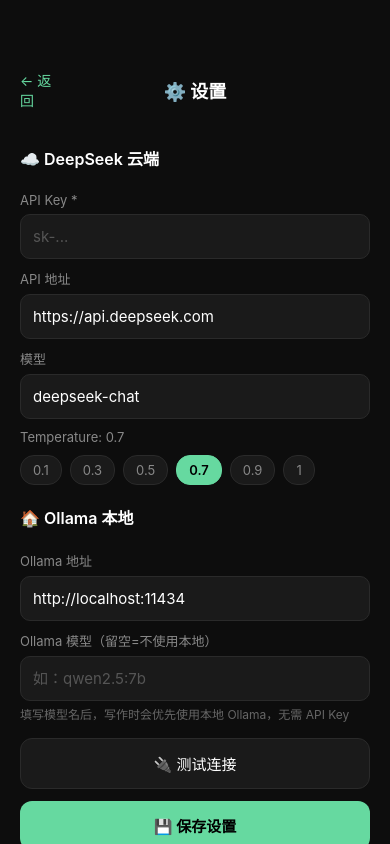
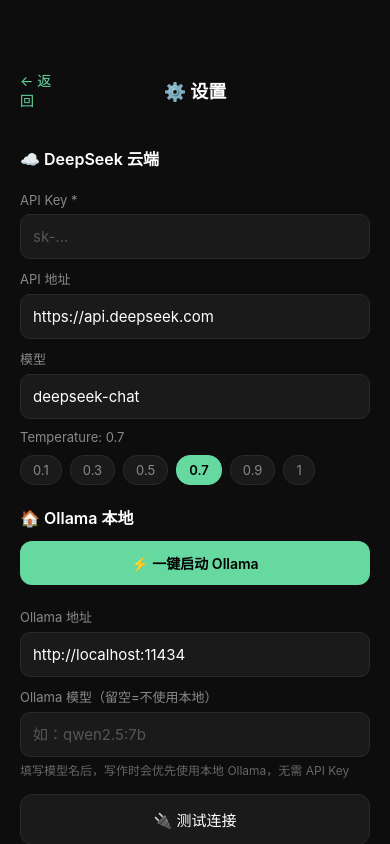
Before and after one commit to abuaibobo-dev/miaobi, a React Native app: screen /Settings in a window 390 px wide. Built offline with nearby package versions, Linux system fonts and the light colour scheme.

Commit message:
fix: 设置页一键启动Ollama按钮 + TS修复

```diff
--- a/package.json
+++ b/package.json
@@ -9,6 +9,7 @@
     "expo": "~57.0.14",
     "expo-document-picker": "~57.0.1",
     "expo-file-system": "~57.0.4",
+    "expo-intent-launcher": "~57.0.1",
     "expo-sharing": "~57.0.13",
     "expo-status-bar": "~57.0.1",
     "react": "19.2.3",
--- a/src/screens/SettingsScreen.tsx
+++ b/src/screens/SettingsScreen.tsx
@@ -96,6 +96,17 @@
 
       {/* Ollama */}
       <Text style={styles.section}>🏠 Ollama 本地</Text>
+      <TouchableOpacity style={styles.ollamaStartBtn} onPress={async () => {
+        try {
+          const { Linking } = await import('react-native');
+          await Linking.openURL('https://termux.com');
+          Alert.alert('💡 提示', '请在 Termux 中执行：ollama serve &\n\n执行后返回 App 点击「测试连接」验证');
+        } catch {
+          Alert.alert('⚠️ 无法打开 Termux', '请手动打开 Termux 并执行：ollama serve &');
+        }
+      }}>
+        <Text style={styles.ollamaStartBtnText}>⚡ 一键启动 Ollama</Text>
+      </TouchableOpacity>
       <Text style={styles.label}>Ollama 地址</Text>
       <TextInput style={styles.input} value={ollamaUrl} onChangeText={setOllamaUrl} placeholder="http://localhost:11434" placeholderTextColor="#555" autoCapitalize="none" />
       <Text style={styles.label}>Ollama 模型（留空=不使用本地）</Text>
@@ -152,6 +163,8 @@
   saveBtnText: { fontSize: 15, fontWeight: 'bold', color: '#000' },
   backupBtn: { backgroundColor: COLORS.card, borderRadius: 12, paddingVertical: 14, alignItems: 'center', borderWidth: 1, borderColor: COLORS.border },
   backupBtnText: { fontSize: 15, color: COLORS.text },
+  ollamaStartBtn: { backgroundColor: COLORS.accent, borderRadius: 12, paddingVertical: 12, alignItems: 'center', marginBottom: 12 },
+  ollamaStartBtnText: { fontSize: 14, fontWeight: '600', color: '#000' },
   footer: { alignItems: 'center', marginTop: 40, width: '100%' },
   footerText: { fontSize: 14, color: COLORS.sub },
   footerSub: { fontSize: 12, color: '#555', marginTop: 4 },
```
Also changed, not shown: 1 other file (tests, documents, lock files or other folders).
